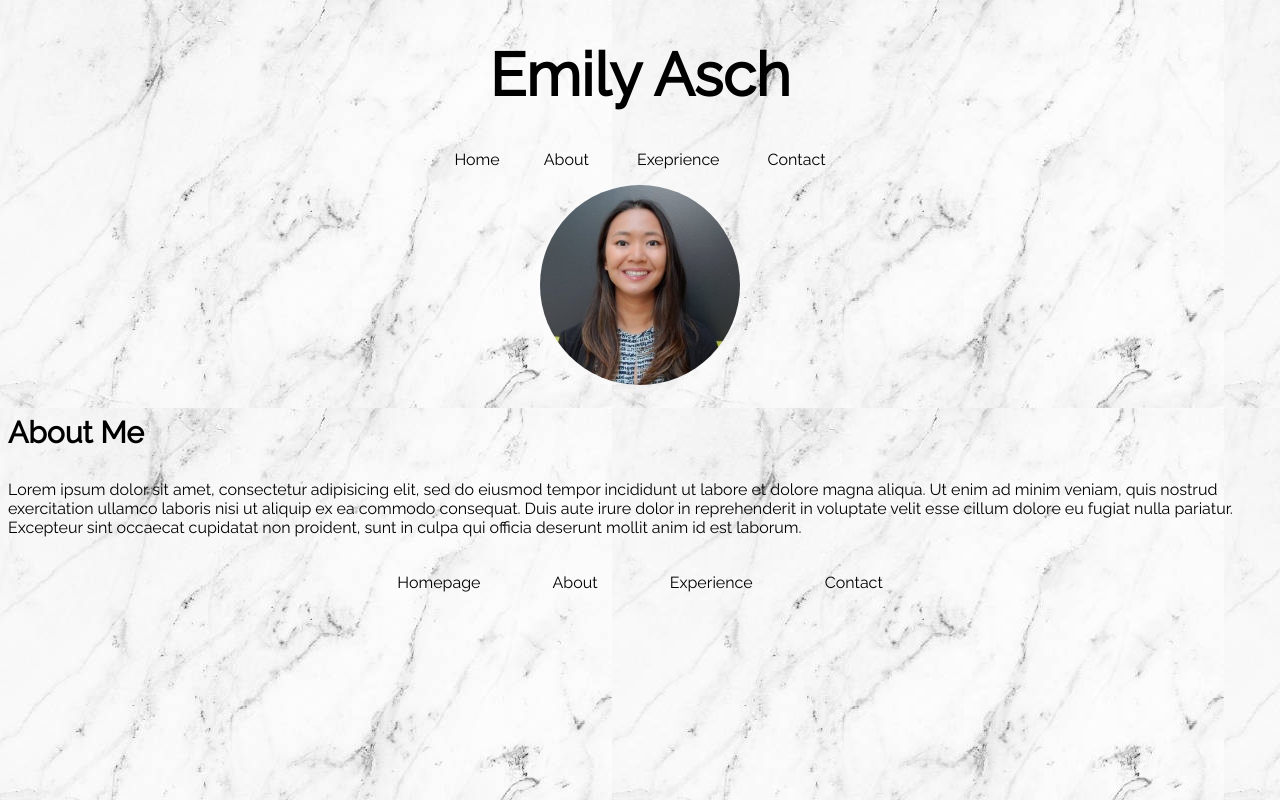
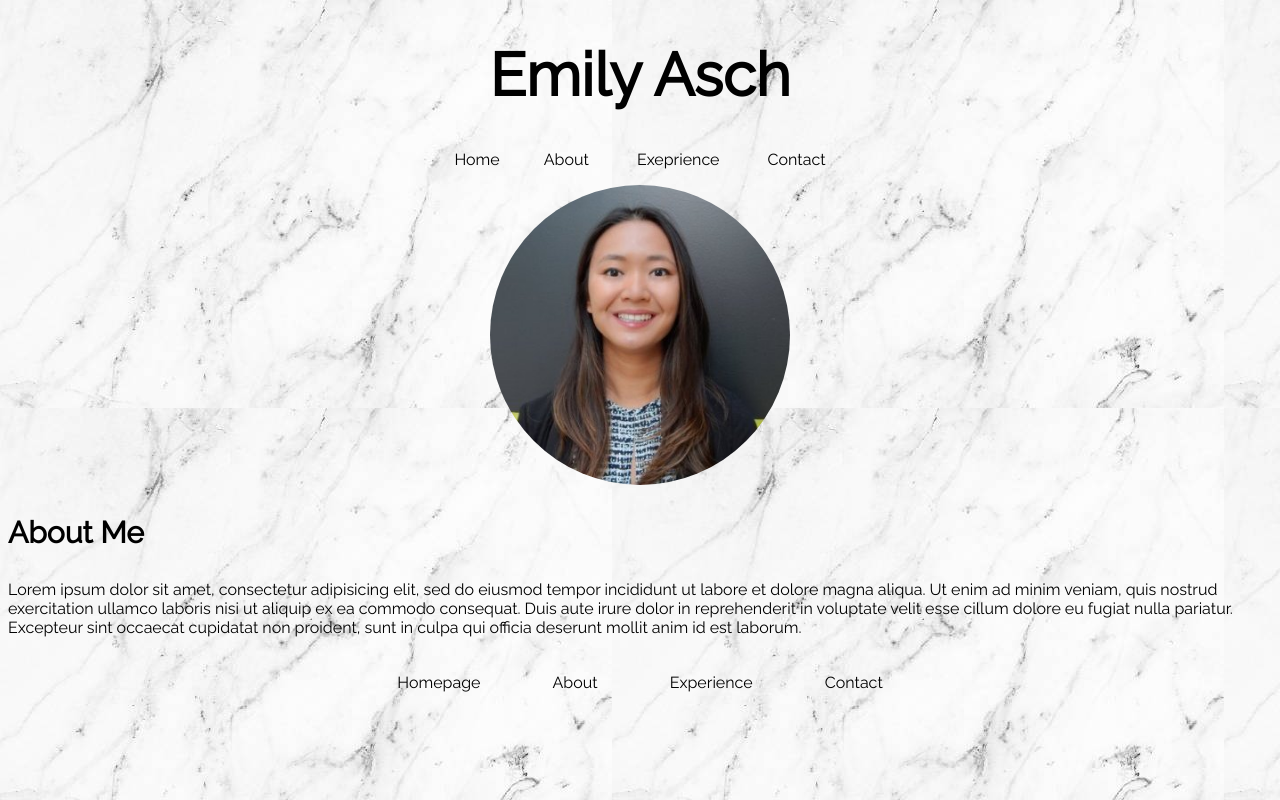
Before and after one commit to aschemily/Portfolio, a plain HTML site: page about.html in a window 1280 px wide. Drawn offline with Linux system fonts and the light colour scheme.

Commit message:
design change

```diff
--- a/assets/css/style.css
+++ b/assets/css/style.css
@@ -84,8 +84,8 @@ footer a{
     display: block;
     margin-left: auto;
     margin-right: auto;
-    width: 200px;
-    height: 200px;
+    width: 300px;
+    height: 300px;
     border-radius: 50%;
     background-repeat: no-repeat;
     background-attachment: fixed;
@@ -133,7 +133,7 @@ input[type=submit]{
     font-size: 200px;
     text-align: center;
     color:#f4f5f7;
-    text-shadow: 5px 5px grey;
+    text-shadow: 5px 5px #333333;
 }
 #paragraph{
     text-align: left;
```
